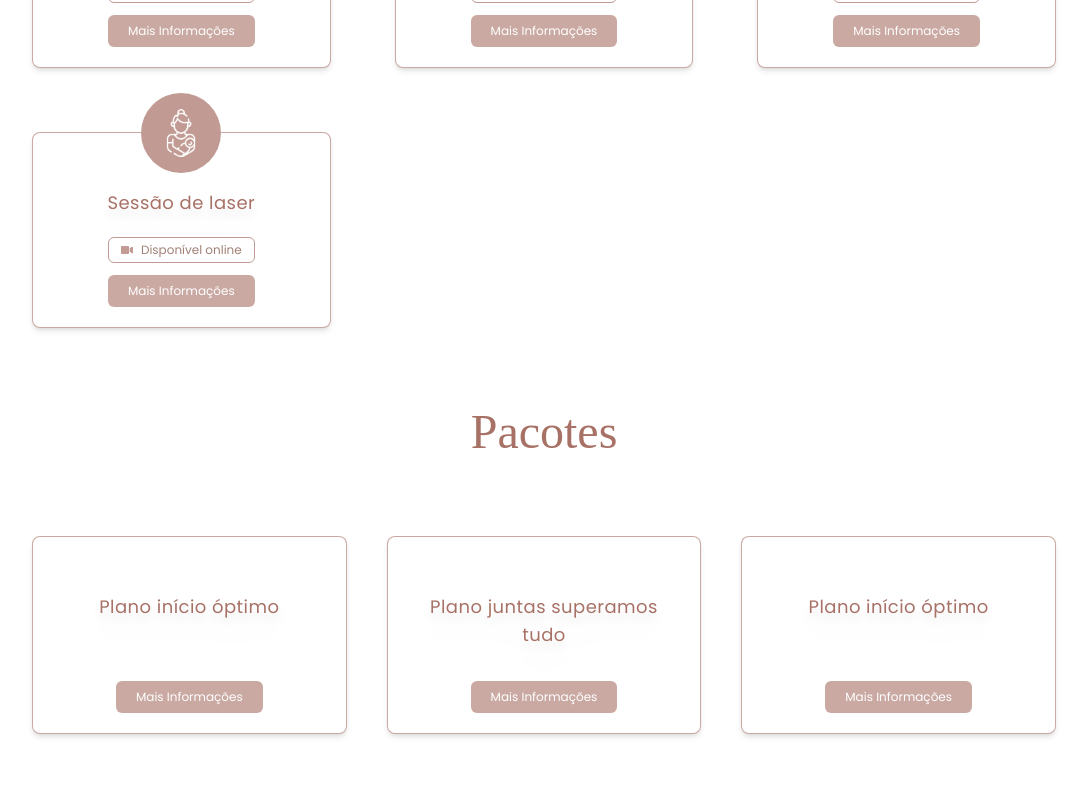
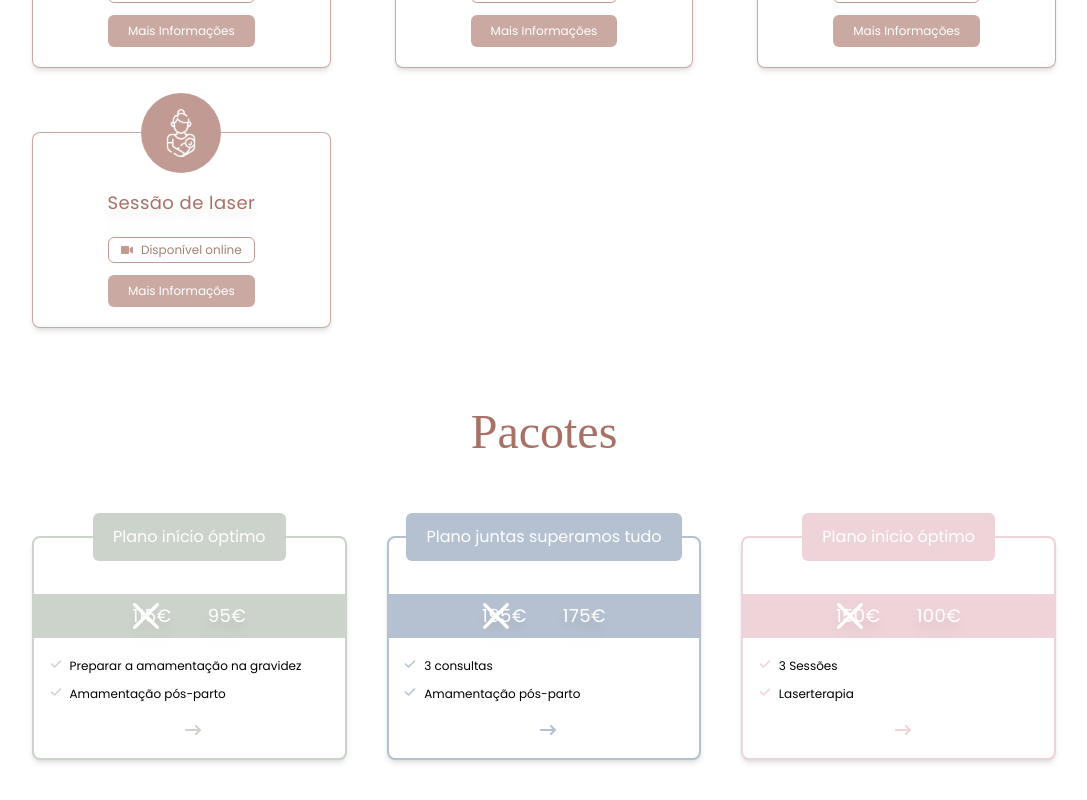
Before and after one commit to flyingkitties/da-maminha-ao-prato-app, a Next.js app: page /servicos in a window 1280 px wide. Shown: the part 678-1478 px from the top of the page, without its empty margins (96-1183 px from the left). Before the commit the page ends 1452 px from the top, so only its background shows below. Built offline with nearby package versions, Linux system fonts and the light colour scheme; a web font is replaced by a local one.

Commit message:
f/ packages tiles done

```diff
--- a/src/app/data/packages.ts
+++ b/src/app/data/packages.ts
@@ -7,19 +7,28 @@ export const packages: Packages[] = [
     prevPrice: '115€',
     price: '95€',
     list: ['Preparar a amamentação na gravidez', 'Amamentação pós-parto'],
+    color: `bg-[#CCD3CA]`,
+    borderColor: `border-[#CCD3CA]`,
+    textColor: `text-[#CCD3CA]`,
   },
   {
     id: 2,
     title: 'Plano juntas superamos tudo',
     prevPrice: '195€',
     price: '175€',
-    list: ['3 consultas amamentação pós-parto'],
+    list: ['3 consultas', 'Amamentação pós-parto'],
+    color: 'bg-[#B5C0D0]',
+    borderColor: `border-[#B5C0D0]`,
+    textColor: `text-[#B5C0D0]`,
   },
   {
     id: 1,
     title: 'Plano início óptimo',
     prevPrice: '150€',
     price: '100€',
-    list: ['3 Sessões de laserterapia'],
+    list: ['3 Sessões', 'Laserterapia'],
+    color: 'bg-[#EED3D9]',
+    borderColor: `border-[#EED3D9]`,
+    textColor: `text-[#EED3D9]`,
   },
 ];
--- a/src/app/servicos/components/Pacotes.tsx
+++ b/src/app/servicos/components/Pacotes.tsx
@@ -10,7 +10,17 @@ function Pacotes() {
         Pacotes
       </h1>
       <div className="grid md:grid-cols-2 lg:grid-cols-3 gap-10 mt-20">
-        {packages.map(({ id, title, prevPrice, price, list }: Packages) => (
+        {packages.map(
+          ({
+            id,
+            title,
+            prevPrice,
+            price,
+            list,
+            color,
+            borderColor,
+            textColor,
+          }: Packages) => (
             <PackagesTile
               id={id}
               key={id}
@@ -18,8 +28,12 @@ function Pacotes() {
               prevPrice={prevPrice}
               price={price}
               list={list}
+              color={color}
+              borderColor={borderColor}
+              textColor={textColor}
             />
-        ))}
+          ),
+        )}
       </div>
     </div>
   );
--- a/src/app/servicos/components/pacotes.tile.tsx
+++ b/src/app/servicos/components/pacotes.tile.tsx
@@ -2,29 +2,65 @@ import { Packages } from '@/app/types/Packages';
 import Image from 'next/image';
 import Link from 'next/link';
 import React from 'react';
+import { FaArrowRightLong, FaCheck } from 'react-icons/fa6';
+import { RxCross2 } from 'react-icons/rx';
 
-function PackagesTile({ id, title, prevPrice, price, list }: Packages) {
+function PackagesTile({
+  id,
+  title,
+  prevPrice,
+  price,
+  list,
+  color,
+  borderColor,
+  textColor,
+}: Packages) {
   return (
-    <div className="relative shadow-md rounded-lg lg:min-w-72 border border-terciary/60 bg-white ">
+    <div
+      className={`relative shadow-md rounded-lg lg:min-w-72 border-2 ${borderColor} bg-white h-full`}
+    >
+      {/* Title */}
+      <div className="absolute -top-[25px] left-0 right-0 flexCenter">
+        <div className={`p-3 px-5 ${color} rounded-md`}>
+          <h3 className="text-white">{title}</h3>
+        </div>
+      </div>
       {/* Content */}
-      <div className="pt-14 pb-5 px-5 grid grid-cols-1 space-y-5 h-full">
-        {/* Title */}
-        <div className="text-center text-lg tracking-wide text-terciary">
-          <h3 className="drop-shadow-xl">{title}</h3>
+      <div className="pt-14 pb-5 grid grid-cols-1 space-y-5 h-full">
+        {/* Price */}
+        <div
+          className={`flexCenter space-x-5 text-center text-lg tracking-wide text-white ${color}`}
+        >
+          <div className="relative p-2 ">
+            <RxCross2 className="absolute inset-0 w-auto h-full z-10" />
+            <p className="drop-shadow-xl">{prevPrice}</p>
+          </div>
+          <div className="relative p-2">
+            <p className="drop-shadow-xl">{price}</p>
+          </div>
         </div>
-        <div className="space-y-3 flex flex-col justify-end items-center">
-          {/* online */}
-          <div className="flexCenter"></div>
-          {/* Button */}
-          <Link
-            className="flex items-end justify-center"
-            href={`/services/${id}`}
-          >
-            <button className="bg-terciary/60 py-2 px-5 rounded-md text-white text-xs">
-              Mais Informações
-            </button>
-          </Link>
+        <div className="space-y-3 flex flex-col text-xs px-[5%]">
+          {/* list */}
+          {list.map((item) => (
+            <div
+              className="flex space-x-2"
+              key={item}
+            >
+              <FaCheck className={`${textColor}`} />
+              <p>{item}</p>
+            </div>
+          ))}
         </div>
+        {/* Button */}
+        <Link
+          className="flexCenter space-x-2 text-xs group"
+          href={`/pacotes/${id}`}
+        >
+          <p className={`${textColor} hidden group-hover:flex`}>
+            Mais Informações
+          </p>
+          <FaArrowRightLong className={`${textColor} w-4 h-auto`} />
+        </Link>
       </div>
     </div>
   );
```
Also changed, not shown: src/app/types/Packages.ts (+6 -1 lines). Lines whose indentation alone changed are shown as unchanged.
